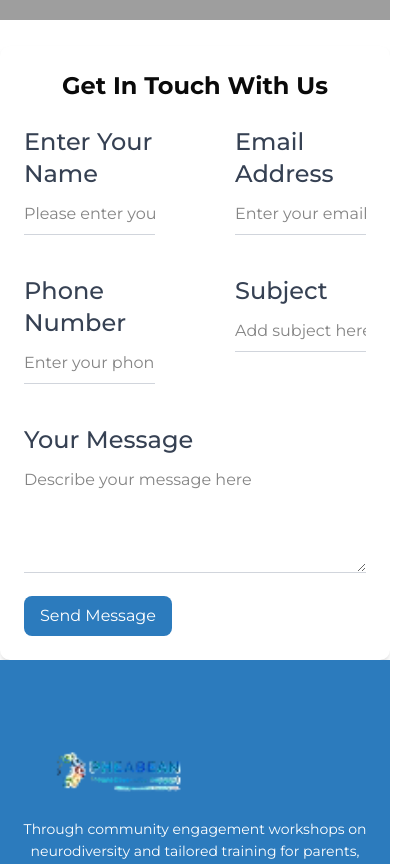
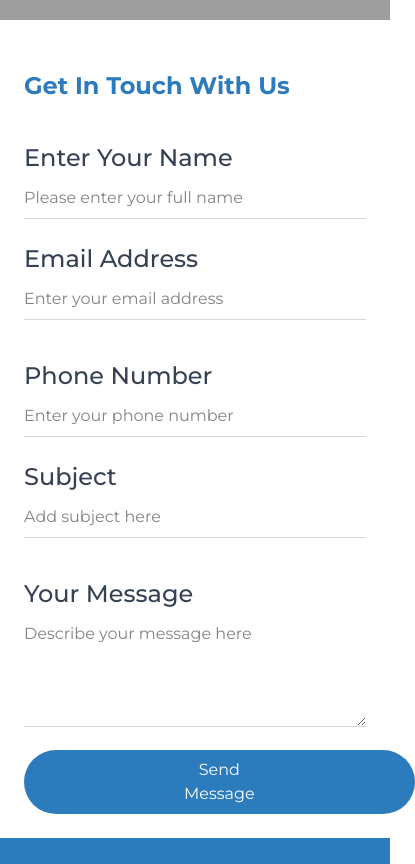
Before and after one commit to shamzconsult/Pheone, a Next.js app: page /contact in a window 390 px wide. Shown: the part 430-1294 px from the top of the page, 415 px wide, since content can reach past the window. Built offline with nearby package versions, Linux system fonts and the light colour scheme; grey boxes are pictures that could not be loaded.

Commit message:
Chore: Contact us page setup

```diff
--- a/src/app/contact/_components/ContactForm.tsx
+++ b/src/app/contact/_components/ContactForm.tsx
@@ -50,8 +50,8 @@ function ContactForm() {
   };
 
   return (
-    <div className="max-w-screen-xl mx-auto p-6 bg-white rounded-lg shadow-md">
-      <h2 className="text-2xl font-bold text-center mb-6">Get In Touch With Us</h2>
+    <div className="max-w-screen-xl mx-auto p-6 bg-white">
+      <h2 className="text-2xl font-bold text-[#2c7bbd] mb-10">Get In Touch With Us</h2>
 
       {submitStatus === 'success' && (
         <div className="mb-4 p-4 bg-green-100 text-green-700 rounded">
@@ -67,8 +67,8 @@ function ContactForm() {
 
       <form onSubmit={handleSubmit} className="space-y-4">
         {/* Name Field */}
-        <div className='flex gap-20'>
-            <div className='w-1/2'>
+        <div className='md:flex gap-20'>
+            <div className='md:w-1/2 '>
                 <label htmlFor="name" className="block text-2xl font-medium text-gray-700 mb-1">
                     Enter Your Name
                 </label>
@@ -85,7 +85,7 @@ function ContactForm() {
             </div>
 
             {/* Email Field */}
-            <div className='w-1/2'>
+            <div className='md:w-1/2 mt-6 md:mt-0'>
                 <label htmlFor="email" className="block text-2xl font-medium text-gray-700 mb-1">
                     Email Address
                 </label>
@@ -102,9 +102,9 @@ function ContactForm() {
             </div>
         </div>
 
-        <div className='flex gap-20 mt-10'>
+        <div className='md:flex gap-20 mt-10'>
             {/* Phone Field */}
-            <div className='w-1/2'>
+            <div className='md:w-1/2 mt-6 md:mt-0'>
                 <label htmlFor="phone" className="block text-2xl font-medium text-gray-700 mb-1">
                     Phone Number
                 </label>
@@ -120,7 +120,7 @@ function ContactForm() {
             </div>
 
             {/* Subject Field */}
-            <div className='w-1/2'>
+            <div className='md:w-1/2 mt-6 md:mt-0'>
                 <label htmlFor="subject" className="block text-2xl font-medium text-gray-700 mb-1">
                     Subject
                 </label>
@@ -154,11 +154,11 @@ function ContactForm() {
         </div>
 
         {/* Submit Button */}
-        <div className='inline-flex justify-center items-center'>
+        <div className="text-center">
             <button
                 type="submit"
                 disabled={isSubmitting}
-            className="w-full bg-[#2c7bbd] text-white py-2 px-4 rounded-md hover:bg-blue-700 transition duration-300 disabled:opacity-50"
+                className="bg-[#2c7bbd] text-white py-2 px-40 rounded-full hover:bg-blue-700 transition duration-300 disabled:opacity-50 mx-auto inline-block"
             >
                 {isSubmitting ? 'Sending...' : 'Send Message'}
             </button>
```
Lines whose indentation alone changed are shown as unchanged.
